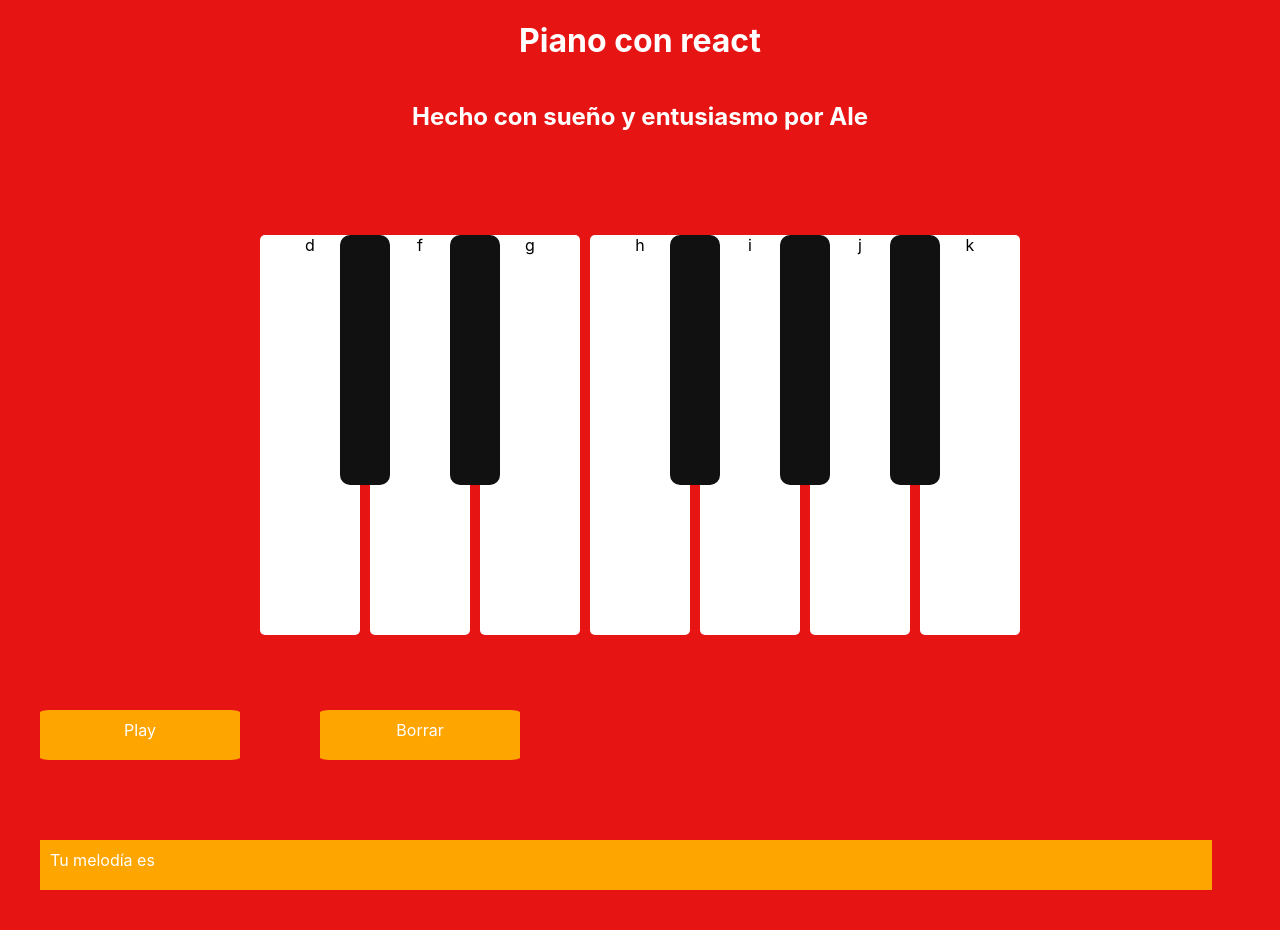
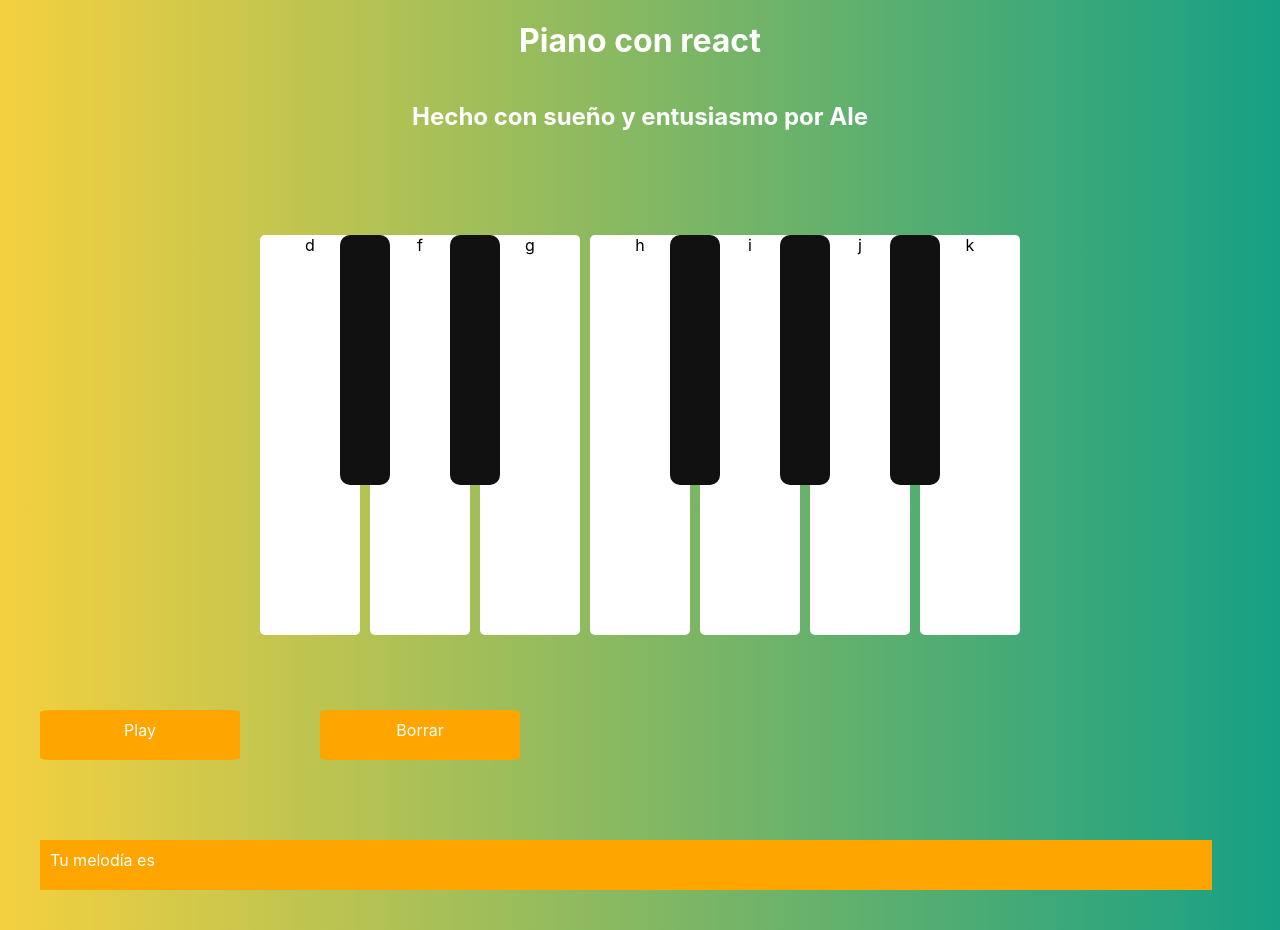
Before and after one commit to aledeloss/piano-con-react, a React (Create React App) app: page / in a window 1280 px wide. Built offline with nearby package versions, Linux system fonts and the light colour scheme.

Commit message:
Body background gradient

```diff
--- a/src/App.css
+++ b/src/App.css
@@ -1,5 +1,15 @@
 body {
-  background-color: #e71414;
+  background: #16a085; /* fallback for old browsers */
+  background: -webkit-linear-gradient(
+    to right,
+    #f4d03f,
+    #16a085
+  ); /* Chrome 10-25, Safari 5.1-6 */
+  background: linear-gradient(
+    to right,
+    #f4d03f,
+    #16a085
+  ); /* W3C, IE 10+/ Edge, Firefox 16+, Chrome 26+, Opera 12+, Safari 7+ */
 }
 
 .contenedor {
```
